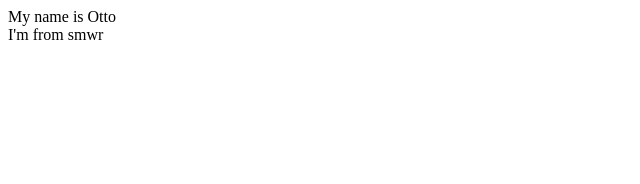
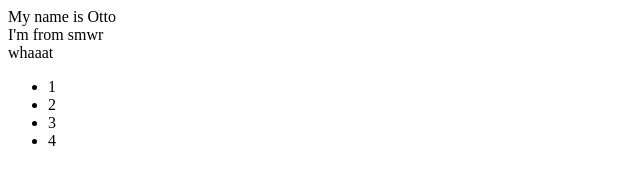
Before and after one commit to OttoNyman/git-training, a plain HTML site: page index.html in a window 1280 px wide. Shown: the whole page, without its empty margins (0-640 px from the left). Drawn offline with Linux system fonts and the light colour scheme.

Commit message:
added index

```diff
--- a/index.html
+++ b/index.html
@@ -1,2 +1,9 @@
 <div>My name is Otto</div>
 <div>I'm from smwr</div>
+<div>whaaat</div>
+<ul>
+    <li>1</li>
+    <li>2</li>
+    <li>3</li>
+    <li>4</li>
+</ul>
```
